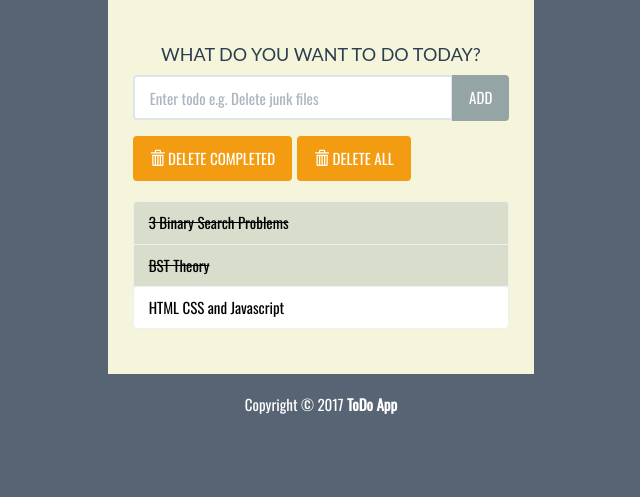
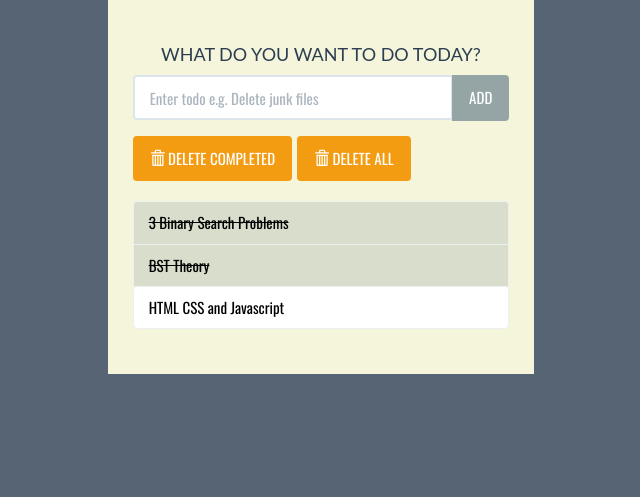
Before and after one commit to khushali6/ToDoVerse, a Django app: page / in a window 1280 px wide. Shown: the part 129-626 px from the top of the page, without its empty margins (319-959 px from the left). Run offline with Django 3.2, Linux system fonts and the light colour scheme; data comes from the database, SQL or seed files in the repository; some libraries are stand-ins or nearby versions.

Commit message:
first commit

```diff
--- a/todo/templates/todo/index.html
+++ b/todo/templates/todo/index.html
@@ -62,13 +62,6 @@
 				</div>
 			</div>
 
-			<footer>
-				<div class="row pad">
-					<div class="col-lg-12 text-center">
-						Copyright &copy; 2017 <strong>ToDo App</strong>
-					</div>
-				</div>
-			</footer>
 		</div>
 	</body>
 </html>
```
